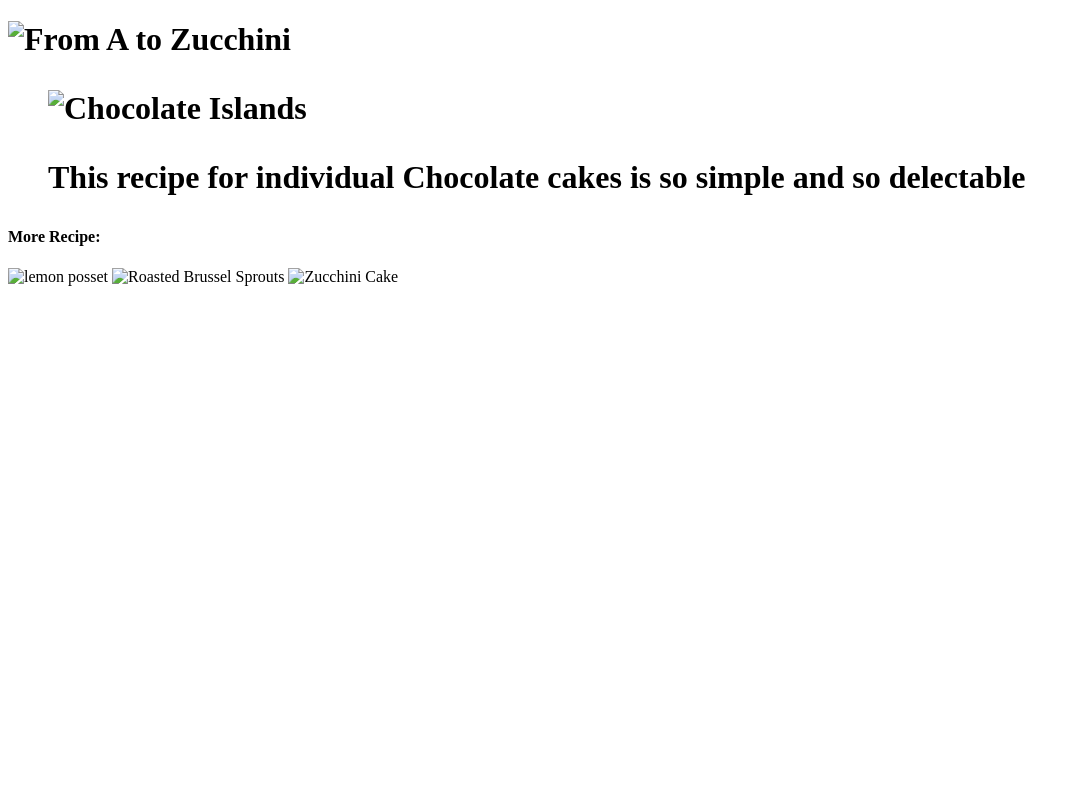
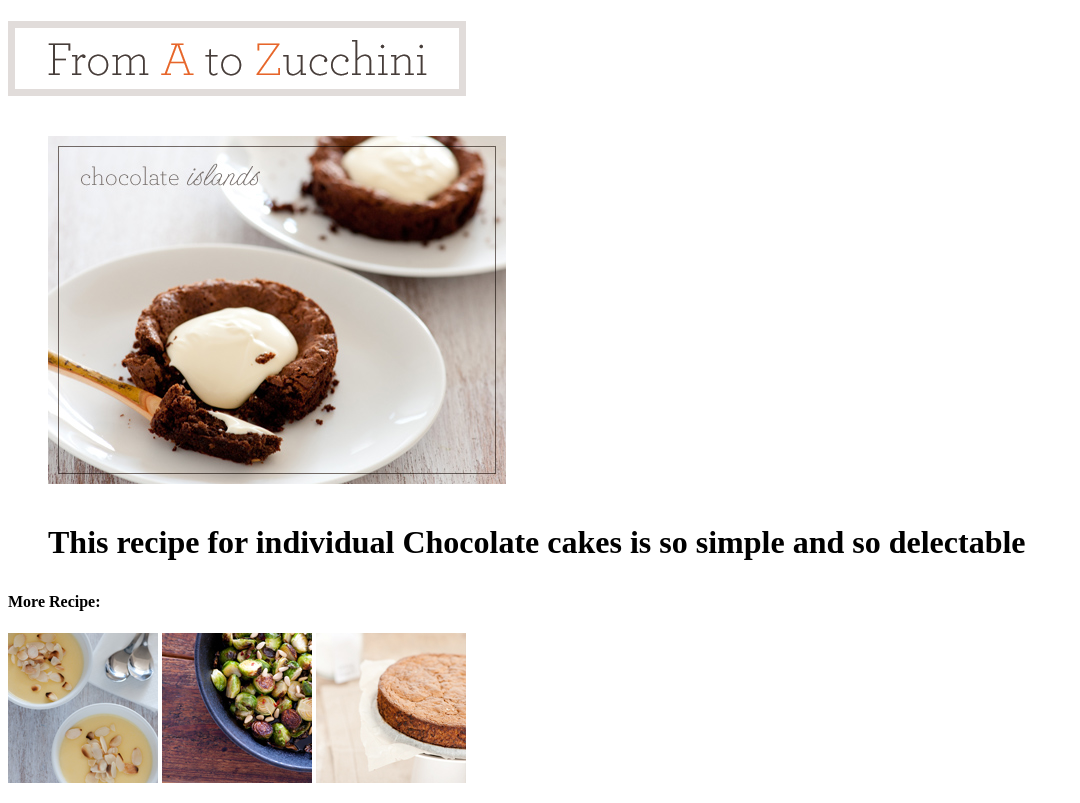
Before and after one commit to GitGuud101/Images, a plain HTML site: page Index.html in a window 1280 px wide. Shown: the whole page, without its empty margins (0-1080 px from the left). Drawn offline with Linux system fonts and the light colour scheme.

Commit message:
Update Index.html

```diff
--- a/Index.html
+++ b/Index.html
@@ -5,10 +5,10 @@
     <title>Images</title>
   </head>
   <body>
-    <h1><img src="images/logo.gif" alt="From A to Zucchini" /></h1>
+    <h1><img src="image/logo.gif" alt="From A to Zucchini" /></h1>
 <h1>
     <figure>
-      <img src="images/chocolate-islands.jpg" alt="Chocolate Islands" title="Chocolate
+      <img src="image/chocolate-islands.jpg" alt="Chocolate Islands" title="Chocolate
       Islands Individual Cakes" />
       <p>
       <figcaption>
@@ -18,13 +18,13 @@
 </p>
     </figure>
     <h4>More Recipe:</h4>
-    <p> <img src="images/lemon-posset.jpg"
+    <p> <img src="image/lemon-posset.jpg"
       alt="lemon posset"
       title="lemon posset Dessert" />
-      <img src="images/roasted-brussel-sprouts.jpg"
+      <img src="image/roasted-brussel-sprouts.jpg"
       alt="Roasted Brussel Sprouts"
       title="Roasted Brussel Sprouts Side Dish" />
-      <img src="images/zucchini-cake.jpg"
+      <img src="image/zucchini-cake.jpg"
       alt="Zucchini Cake"
       title="Zucchini Cake No Frosting" />
     </p>
```
